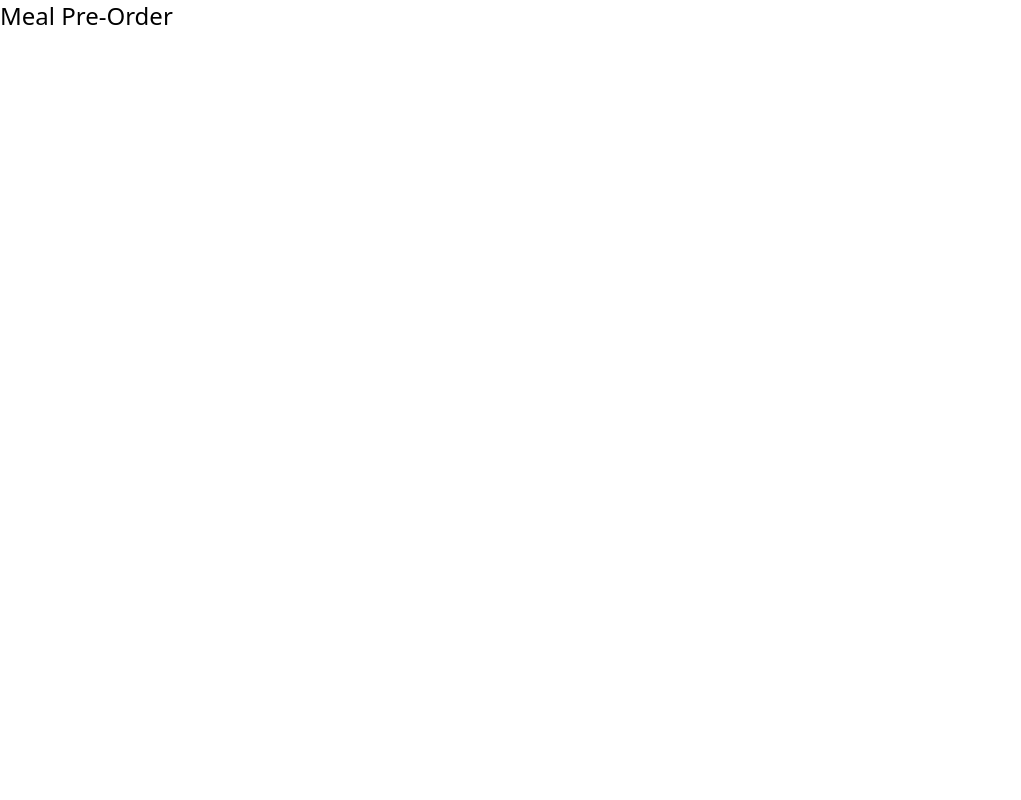
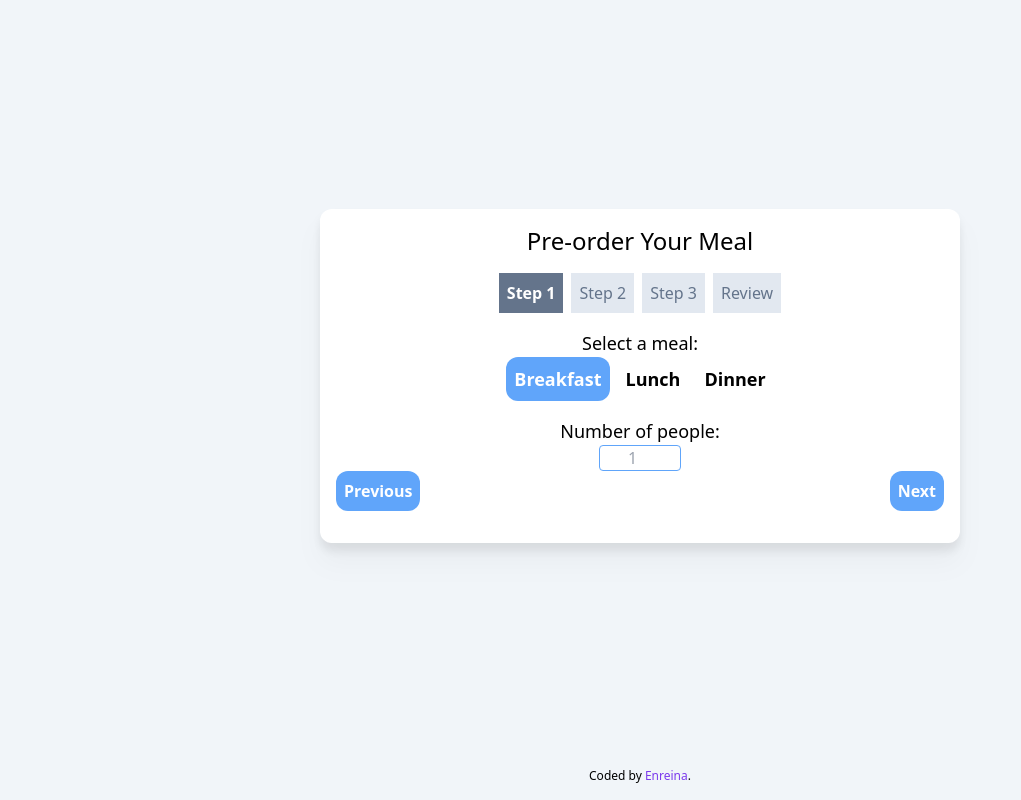
Before and after one commit to G123-jp/react_assignment, a Next.js app in the folder meal-order/: page / in a window 1280 px wide. Shown: the whole page, without its empty margins (0-1021 px from the left). Built offline with nearby package versions, Linux system fonts and the light colour scheme.

Commit message:
Scaffold Form component

```diff
--- /dev/null
+++ b/meal-order/components/PreOrderMealForm.tsx
@@ -0,0 +1,53 @@
+const FormProgress = () => {
+  return (
+    <div className="flex flex-row justify-center mt-4">
+      <span className="mx-1 bg-slate-500 text-white font-bold p-2">Step 1</span>
+      <span className="mx-1 bg-slate-200 text-slate-500 p-2">Step 2</span>
+      <span className="mx-1 bg-slate-200 text-slate-500 p-2">Step 3</span>
+      <span className="mx-1 bg-slate-200 text-slate-500 p-2">Review</span>
+    </div>
+  );
+};
+
+const Step1Form = () => {
+  return (
+    <>
+      <h2 className="text-lg mt-4">Select a meal:</h2>
+      <div className="flex flex-row justify-center">
+        <button className="bg-blue-400 text-white mx-1 p-2 text-lg font-bold rounded-xl">
+          Breakfast
+        </button>
+        <button className="mx-1 p-2 text-lg font-bold">Lunch</button>
+        <button className="mx-1 p-2 text-lg font-bold">Dinner</button>
+      </div>
+      <h2 className="text-lg mt-4">Number of people:</h2>
+      <div>
+        <input
+          className="border border-solid border-blue-400 rounded text-center  "
+          type="number"
+          min="1"
+          max="10"
+          placeholder="1"
+        />
+      </div>
+      <div className="flex flex-row justify-between">
+        <button className="bg-blue-400 text-white p-2 rounded-xl font-bold">
+          Previous
+        </button>
+        <button className="bg-blue-400 text-white p-2 rounded-xl font-bold">
+          Next
+        </button>
+      </div>
+    </>
+  );
+};
+
+export default function PreOrderMealForm() {
+  return (
+    <>
+      <h1 className="text-2xl">Pre-order Your Meal</h1>
+      <FormProgress />
+      <Step1Form />
+    </>
+  );
+}
--- a/meal-order/pages/index.tsx
+++ b/meal-order/pages/index.tsx
@@ -1,7 +1,5 @@
+import PreOrderMealForm from "@/components/PreOrderMealForm";
 import Head from "next/head";
-import { Inter } from "@next/font/google";
-
-const inter = Inter({ subsets: ["latin"] });
 
 export default function Home() {
   return (
@@ -12,9 +10,20 @@ export default function Home() {
         <meta name="viewport" content="width=device-width, initial-scale=1" />
         <link rel="icon" href="/favicon.ico" />
       </Head>
-      <main>
-        <h1 className="text-2xl">Meal Pre-Order</h1>
-      </main>
+      <div className="bg-slate-100 flex flex-col items-center justify-center min-h-screen">
+        <main className="text-center drop-shadow-xl rounded-xl bg-white min-w-[50%] h-fit p-4 pb-8 mt-auto">
+          <PreOrderMealForm />
+        </main>
+        <footer className="attribution mt-auto p-4 text-xs text-center">
+          <p>
+            Coded by{" "}
+            <a className="text-violet-600" href="https://github.com/enreina">
+              Enreina
+            </a>
+            .
+          </p>
+        </footer>
+      </div>
     </>
   );
 }
```
